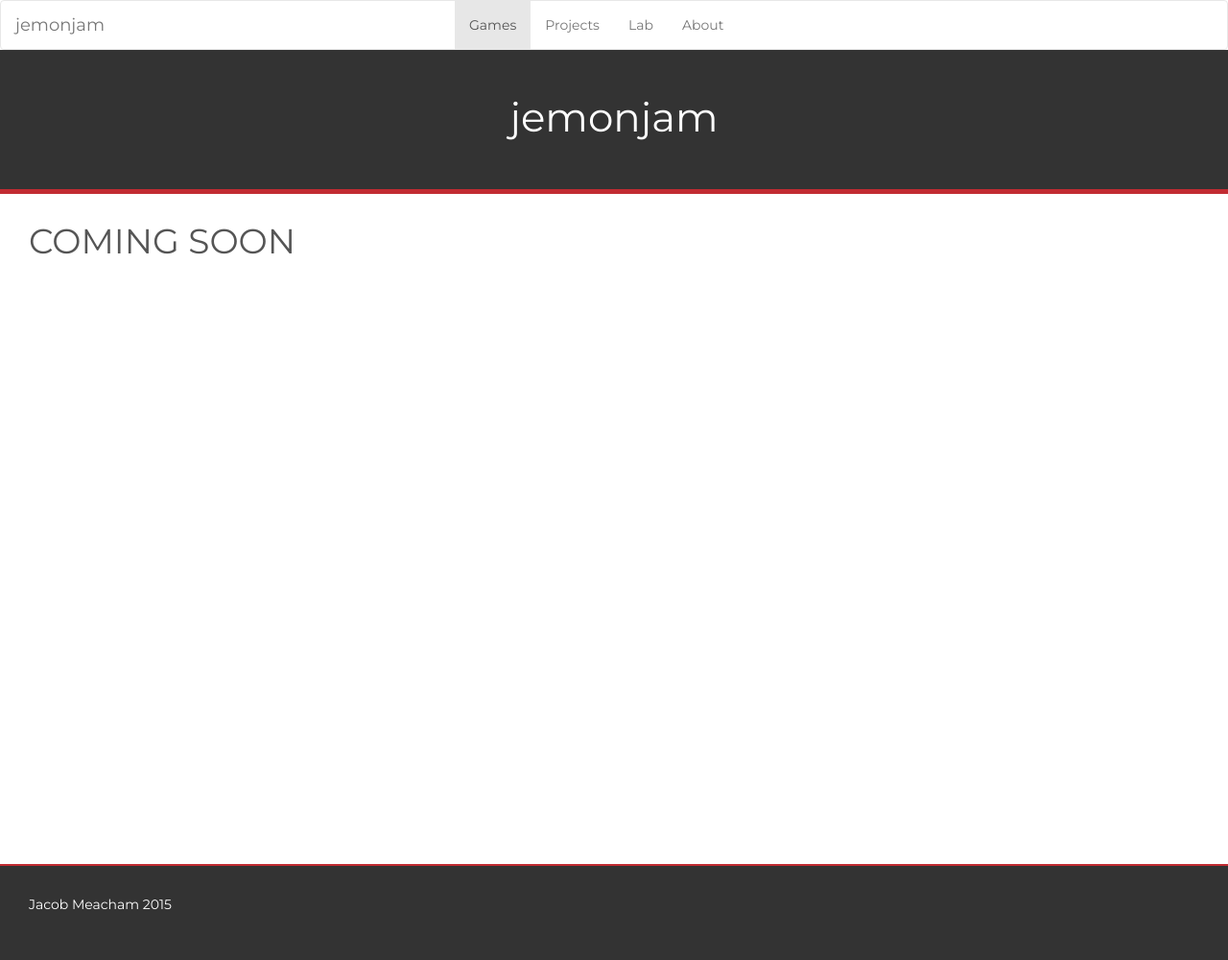
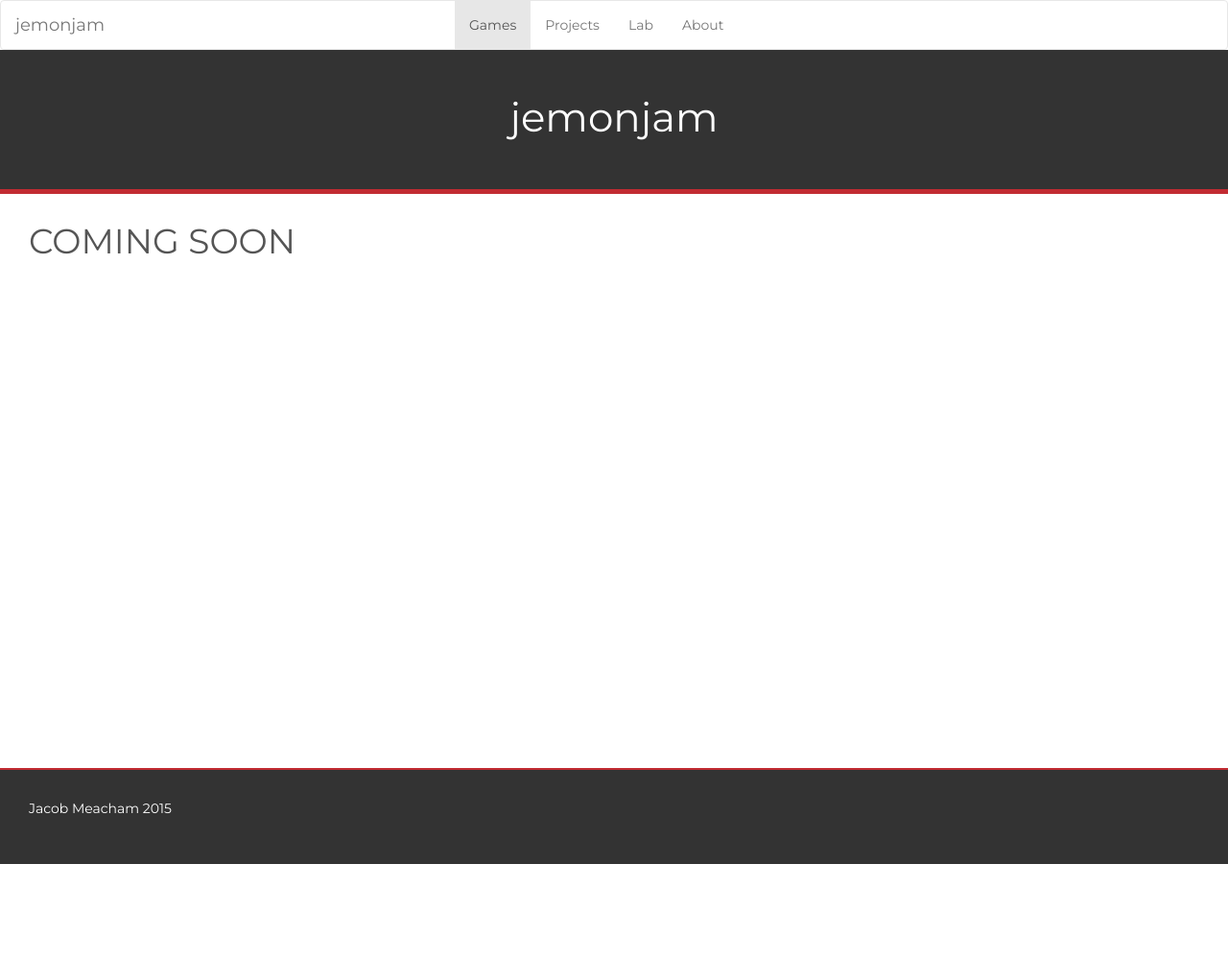
Before and after one commit to jacob-meacham/jacob-meacham.github.io, a Jekyll site: the page built from index.html, in a window 1280 px wide. Shown: the whole page at 96% size. Built offline with Jekyll 4.4.1, drawn with Linux system fonts in a browser that asks for light colours; nearby versions of some CDN libraries; after the commit the page ends 900 px from its top, so only the background shows below that.

Commit message:
Fix up footer, and fix up centering.

```diff
--- a/_layouts/default.html
+++ b/_layouts/default.html
@@ -2,7 +2,6 @@
 <html lang="en">
 {% include header.html %}
 <body>
-    <div class="wrapper">
     <nav class="navbar navbar-default">
         <div class="navbar-header">
           <a class="navbar-brand" href="/">jemonjam</a>
@@ -27,6 +26,5 @@
             <p>Jacob Meacham 2015</p>
         </div>
     </footer>
-    </div>
     {% include footer.html %}
 </body>
--- a/css/common.css
+++ b/css/common.css
@@ -20,16 +20,20 @@
 /*
  * Base structure
  */
+html {
+  position: relative;
+  min-height: 100%;
+}
 
 html,
 body {
-  height: 100%;
   background-color: white;
 }
 body {
   color: #555;
   text-align: center;
   font-family: 'Montserrat', sans-serif;
+  margin-bottom: 100px; /* For the footer */
 }
 
 p {
@@ -38,9 +42,16 @@
 
 /* Padding for spacing */
 .main {
-  text-align: left;
   padding: 30px;
   padding-top: 0;
+}
+
+h1, h2, h3, h4, h5 {
+  text-align: left;
+}
+
+.main ul {
+  text-align: left;
 }
 
 /* TODO: remove bootstrap */
@@ -77,14 +88,8 @@
   color: white;
   position: absolute;
   width: 100%;
-  bottom: -100px;
+  bottom: 0px;
   height: 100px;
-}
-
-/* line 3, ../sass/footer.scss */
-.wrapper {
-  position: relative;
-  min-height: 100%;
 }
 
 .footer .inner {
@@ -122,6 +127,11 @@
   margin-bottom: 10px;
 }
 
+.game-box .game-image img {
+  max-width:100%;
+  max-height:100%;
+}
+
 .hover-card {
   transition: all 500ms cubic-bezier(0.190, 1.000, 0.220, 1.000);
 
```
Lines whose indentation alone changed are shown as unchanged.
